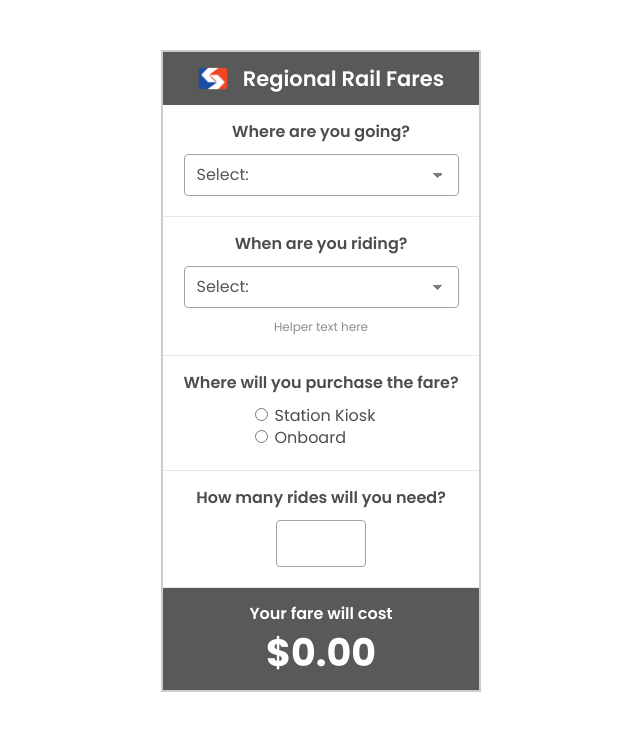
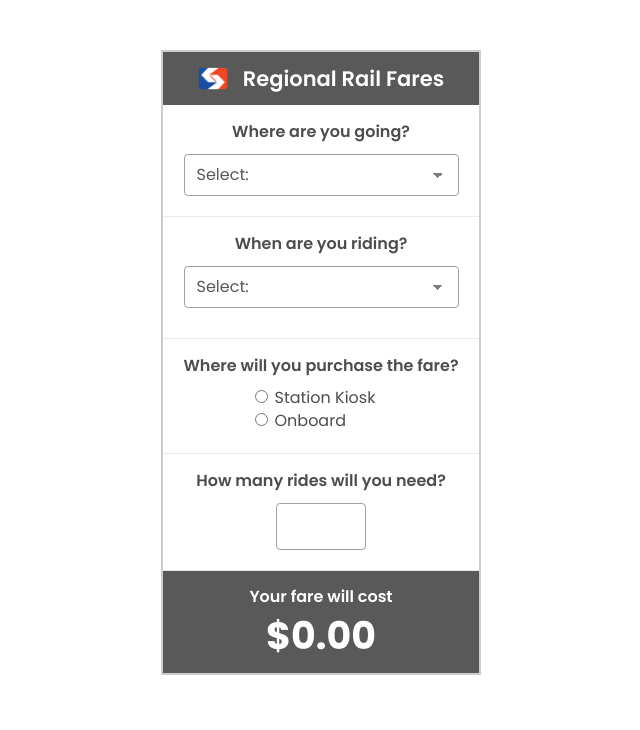
Before and after one commit to thinkcompany/code-challenges, a React (Create React App) app in the folder septa-fare-calculator/: page / in a window 1280 px wide. Shown: the top 730 px of the page, without its empty margins (319-959 px from the left). Built offline with nearby package versions, Linux system fonts and the light colour scheme.

Commit message:
Update helper text

```diff
--- a/septa-fare-calculator/src/App.js
+++ b/septa-fare-calculator/src/App.js
@@ -36,15 +36,19 @@ const App = () => {
     setRideNumber(event.target.value);
   }
 
-  // Find the zone based on user choice of zone
+  // Get the ticket price, based on user selections
   let ticketPriceInitial = rideData
     .filter((item) => item.zone_number === zone && item.type === ridingTime && item.purchase === purchaseLocation)
     .map((filteredItem) => filteredItem.price);
-  let ticketPrice = ticketPriceInitial.toString()
-
+  let ticketPrice = ticketPriceInitial.toString();
   let totalPrice = ((rideNumber * ticketPrice).toFixed(2))
 
-  console.log('Total price: ' + totalPrice)
+  // Set helper text
+  let helperTextInitial = rideData
+  .filter((item) => item.type === ridingTime)
+  .map((filteredItem) => filteredItem.time_helper_text);
+  let helperText = helperTextInitial[0]
+
 
 
   return (
@@ -77,7 +81,7 @@ const App = () => {
             <option value="weekday">Weekday</option>
             <option value="evening_weekend">Evening Weekend</option>
           </select>
-          <div className="helper-text">Helper text here</div>
+          <div className="helper-text">{helperText}</div>
         </div>
 
         <div className="ride-form__field-group ride-form__field-group--radio">
--- a/septa-fare-calculator/src/fares.js
+++ b/septa-fare-calculator/src/fares.js
@@ -43,11 +43,11 @@ export const rideData = [
         "name": "CCP/1",
         "zone_number": "1",
         "type": "anytime",
-        "time_helper_text": "Valid anytime",
+        "time_helper_text": "Valid anytime. NOTE: Minimum of 10 tickets must be purchased for this pass.",
         "purchase": "advance_purchase",
         "purchase_helper_text": "Tickets available for purchase at all SEPTA offices.",
         "trips": "10",
-        "price": "38.00"
+        "price": "3.80"
     },
 //         {
 //         "name": "Zone 2",
```
